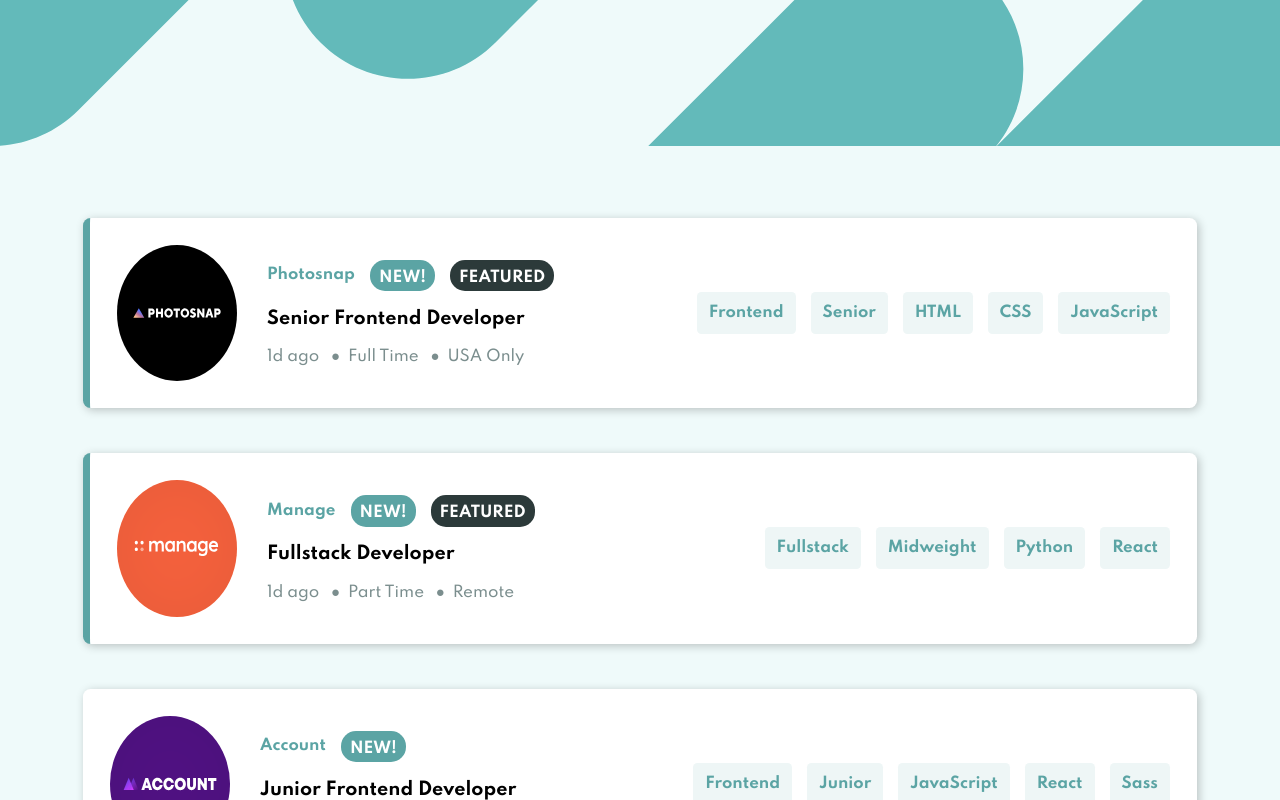
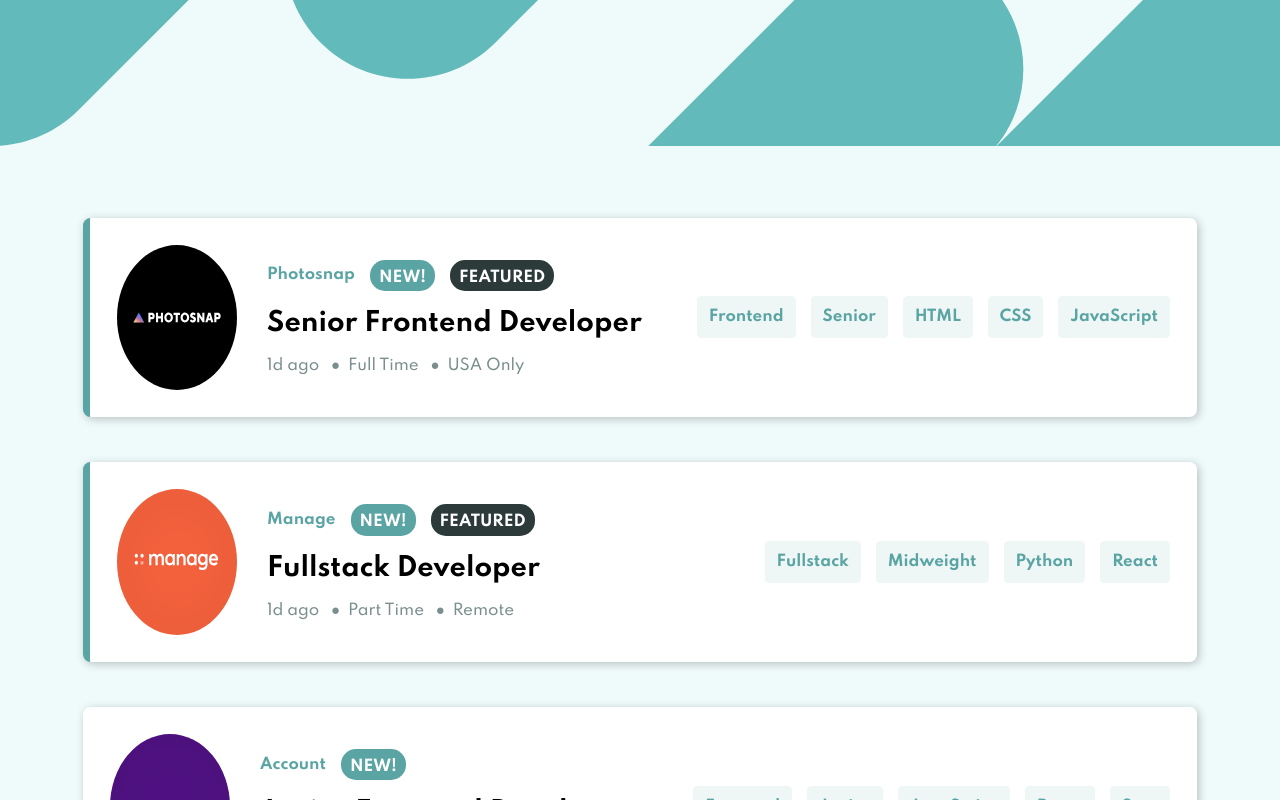
Before and after one commit to Arquimidio/job-listing-fementor, a React (Create React App) app: page / in a window 1280 px wide. Shown: the top 800 px of the page. Built offline with nearby package versions, Linux system fonts and the light colour scheme; the HTML template or start-up script is replaced by a standard one.

Commit message:
Fixed accessibility and structure issues

```diff
--- a/src/components/SingleCard.js
+++ b/src/components/SingleCard.js
@@ -19,8 +19,8 @@ const SingleCard = ({ info, handler}) => {
     } = info
 
     return(
-        <section className={`card${featured? " card--featured": ""}`}>
-            <article className='card__info-container'>
+        <div className={`card${featured? " card--featured": ""}`}>
+            <div className='card__info-container'>
                 <img src={logo} alt="" />
                 <div>
                     {/* Renders the company info area */}
@@ -30,7 +30,7 @@ const SingleCard = ({ info, handler}) => {
                         {featured && <span className='card__featured-tag'>FEATURED</span>}
                     </p>
                      {/*Renders the main info area*/}
-                     <h3>{position}</h3>
+                     <h1>{position}</h1>
                      <p className='card__time-space-info'>
                         {postedAt} &nbsp; &#9679; &nbsp;
                         {contract} &nbsp; &#9679; &nbsp;
@@ -38,15 +38,15 @@ const SingleCard = ({ info, handler}) => {
                      </p>
                 </div>
                 <hr />
-            </article>
-            <article className='card__filter-tags'>
+            </div>
+            <div className='card__filter-tags'>
                 {/* Renders the Filter tags that control the cards that will be showed*/}
                 <FilterTag handler={handler} text={role}/>
                 <FilterTag handler={handler} text={level}/>
                 {languages.map(lang => <FilterTag handler={handler} text={lang}/>)}
                 {tools.map(tool => <FilterTag handler={handler} text={tool}/>)}
-            </article>
-        </section>
+            </div>
+        </div>
     )
 }
 
--- a/src/components/css/Mobile.css
+++ b/src/components/css/Mobile.css
@@ -161,11 +161,12 @@ nav{
     font-weight: bolder;
 }
 
-h3{
+h1{
     font-weight: var(--bold-font);
+    font-size: 1.7rem;
 }
 
-h3:hover{
+h1:hover{
     color: var(--primary);
     cursor: pointer;
 }
```
Also changed, not shown: 11 other files (tests, documents, lock files or other folders).
